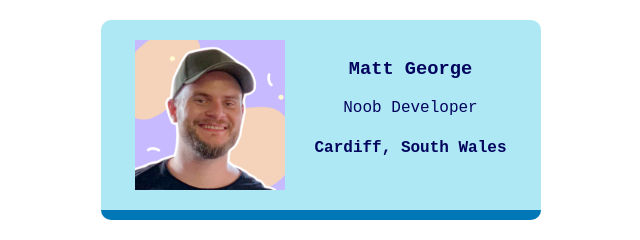
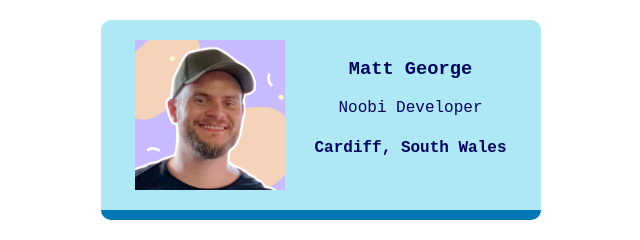
Before and after one commit to matgeorge70/Birthday-gift-site-Scrimba, a website: page Business-card/index.html in a window 1280 px wide. Shown: the full height of the page, 319-959 px from the left. Drawn offline with nearby package versions, Linux system fonts and the light colour scheme.

Commit message:
Spelling error Noobi

```diff
--- a/Business-card/index.html
+++ b/Business-card/index.html
@@ -7,7 +7,7 @@
             <img class="avatar" src="images/per.png">
             <div >
                 <h3>Matt George</h3>
-                <p>Noob Developer</p>
+                <p>Noobi Developer</p>
                 <h4>Cardiff, South Wales</h4>
             </div>
         </div>
```
Also changed, not shown: 1 other file.
